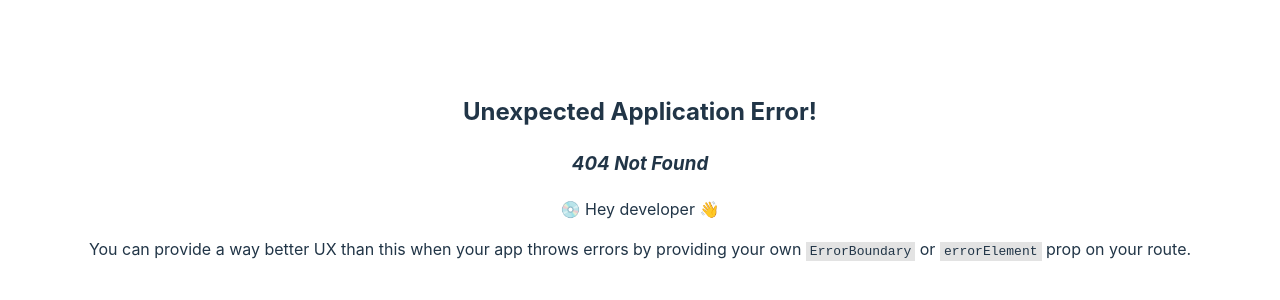
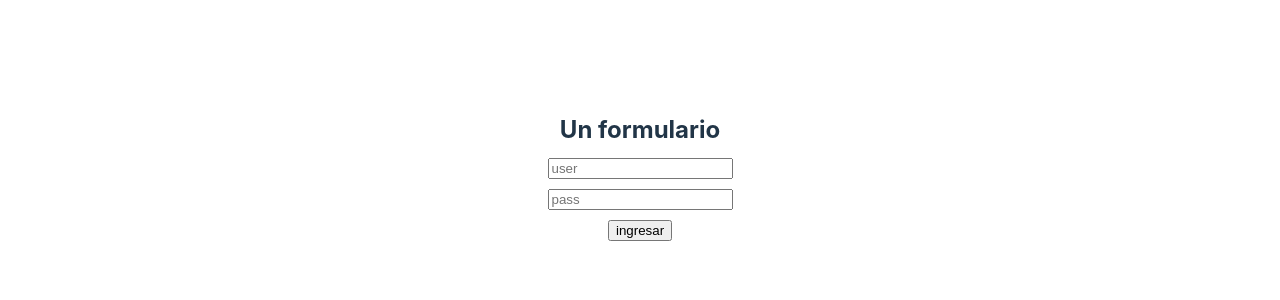
Before and after one commit to santiagotrini/react-2023, a React (Vite) app: page /unform in a window 1280 px wide. Before the commit this address had no page. Shown: the part 224-524 px from the top of the page. Built offline with nearby package versions, Linux system fonts and the light colour scheme.

Commit message:
agrega ejercicios y ejemplos

```diff
--- a/src/25-todos/Todos.jsx
+++ b/src/25-todos/Todos.jsx
@@ -18,6 +18,11 @@ const Todos = props => {
     setTareas(array);
   }
 
+  function handleChange(event) {
+    console.log(event.target.value);
+    setNuevaTarea(event.target.value);
+  }
+
   return (
     <>
       <h1>Lista de tareas</h1>
@@ -25,7 +30,7 @@ const Todos = props => {
         <input
           type="text"
           value={nuevaTarea}
-          onChange={e => setNuevaTarea(e.target.value)}
+          onChange={handleChange}
         />
         <input type="submit" value="Guardar" />
       </form>
--- /dev/null
+++ b/src/26-unsplash/Galeria.jsx
@@ -0,0 +1,30 @@
+import { useState } from 'react';
+function Galeria() {
+  const [url, setUrl] = useState('https://source.unsplash.com/random?landscape');
+  const [busqueda, setBusqueda] = useState('landscape');
+  function handleChange(event) {
+    setBusqueda(event.target.value);
+    setUrl('https://source.unsplash.com/random?'+event.target.value);
+  }
+  const style = {
+    width: '100px',
+    height: '100px',
+    objectFit: 'cover'
+  };
+  return (
+    <>
+      <h1>Galeria</h1>
+      <input onChange={handleChange} value={busqueda} placeholder="fotos de que queres?" type="text" />
+      <div className="galeria">
+        <img style={style} src={url+'&1'} />
+        <img style={style} src={url+'&2'} />
+        <img style={style} src={url+'&3'} />
+        <img style={style} src={url+'&4'} />
+        <img style={style} src={url+'&5'} />
+        <img style={style} src={url+'&6'} />
+      </div>
+    </>
+  );
+}
+
+export default Galeria;
--- /dev/null
+++ b/src/32-render-condicional/Toggle.jsx
@@ -0,0 +1,19 @@
+import { useState } from 'react';
+const Toggle = props => {
+  const [show, setShow] = useState(false);
+  const handleClick = e => {
+    // console.log(show && 'cosa');
+    setShow(!show);
+
+  };
+  return (
+    <>
+      <button onClick={handleClick}>
+        {show ? 'Ocultar' : 'Mostrar'}
+      </button>
+      {show && <h1>Alguna cosa que se puede ocultar</h1>}
+    </>
+  );
+};
+
+export default Toggle;
--- /dev/null
+++ b/src/33-countdown/Countdown.jsx
@@ -0,0 +1,37 @@
+// definir un componente Countdown que devuelva un h1 y un h2
+// el h1 muestra una cuenta regresiva
+// el h2 aparece cuando termina la cuenta regresiva y dice Ya!
+// 1) Definir el componente solo mostrando los dos elementos
+// ignorar todo tipo de funcionalidad
+// 2) Agregar a este componente una variable de estado para
+// mostrar la cuenta regresiva
+// 3) Mostrar el h2 solamente cuando time es 0
+// 4) Cuando carga el componente se inicia una cuenta regresiva
+// que hook usamos para eso? que funcion de JS usamos para
+// que time vaya contando para atras cada 1 segundo
+// que pare cuando llegue a cero
+
+import { useState, useEffect } from 'react';
+function Countdown(props) {
+  const [ time, setTime ] = useState(10);
+
+  useEffect(() => {
+    let id = setInterval(() => {
+      if (time <= 0) {
+        clearInterval(id);
+      } else {
+        setTime(t => t-1);
+      }
+    }, 1000);
+    return () => clearInterval(id);
+  }, [time]);
+
+  return (
+    <>
+      <h1>{time}</h1>
+      {!time && <h2>Cero!</h2>}
+    </>
+  );
+}
+
+export default Countdown;
--- /dev/null
+++ b/src/42-unform/Unform.jsx
@@ -0,0 +1,47 @@
+// el primer input es usuario
+// el segundo es password
+// cuando envias el form mostrar un alert con
+// user y pass
+// los componentes del form deben ser componentes
+// controlados
+import { useState } from 'react';
+function Unform(props) {
+  const [user, setUser] = useState('');
+  const [password, setPassword] = useState('');
+  function handleUserChange(event) {
+    setUser(event.target.value);
+  }
+  function handlePassChange(event) {
+    setPassword(event.target.value);
+  }
+  function handleSubmit(event) {
+    console.log('hola enviado');
+    event.preventDefault();  // no refresh
+    alert(user + ' ' + password);  // el alert
+    console.log(user + ' ' + password);
+    setUser('');
+    setPassword('');         // blanquear form
+  }
+  return (
+    <form className="unform" onSubmit={handleSubmit}>
+      <h2>Un formulario</h2>
+      <input
+        value={user}
+        onChange={handleUserChange}
+        type="text"
+        placeholder="user"
+      />
+      <br />
+      <input
+        value={password}
+        onChange={handlePassChange}
+        type="password"
+        placeholder="pass"
+      />
+      <br />
+      <input type="submit" value="ingresar" />
+    </form>
+  );
+}
+
+export default Unform;
--- a/src/App.jsx
+++ b/src/App.jsx
@@ -15,6 +15,10 @@ function App() {
       <button><a href="/trivia">Trivia</a></button>
       <button><a href="/contador">Contador</a></button>
       <button><a href="/futbol">Futbol</a></button>
+      <button><a href="/galeria">Galeria</a></button>
+      <button><a href="/toggle">Render condicional</a></button>
+      <button><a href="/countdown">Cuenta regresiva</a></button>
+      <button><a href="/unform">Un formulario</a></button>
     </>
   )
 }
--- a/src/index.css
+++ b/src/index.css
@@ -93,6 +93,18 @@ a:hover {
   color: #535bf2;
 }
 
+.unform * {
+  margin: 5px;
+}
+
+.galeria {
+  margin: 20px;
+  display: flex;
+  flex-wrap: wrap;
+  width: 350px;
+  gap: 10px;
+}
+
 body {
   margin: 0;
   display: flex;
```
Also changed, not shown: src/main.jsx (+20 -0 lines).
